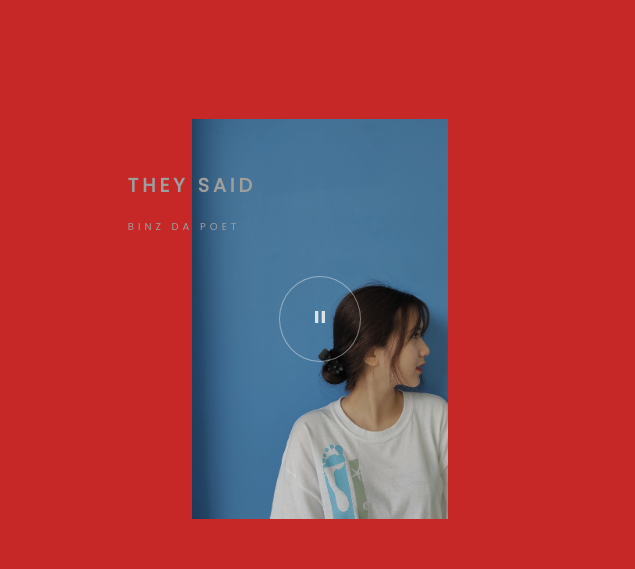
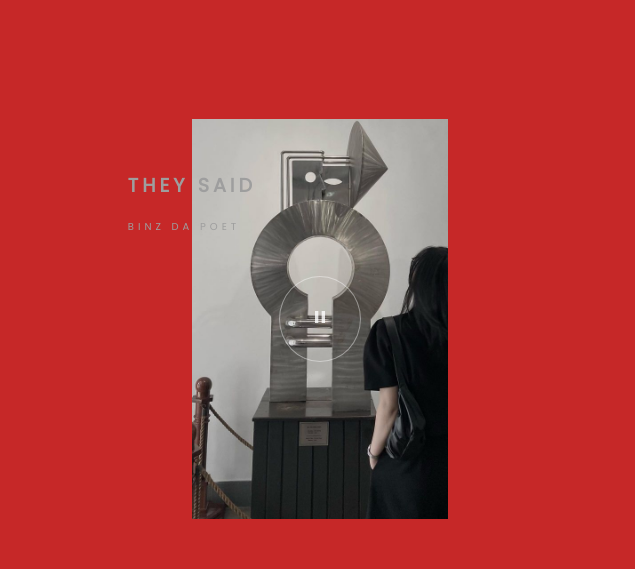
Before and after one commit to iamhieuxz/music, a plain HTML site: page index.html in a window 1280 px wide. Shown: the part 81-650 px from the top of the page, 0-635 px from the left. Drawn offline with nearby package versions, Linux system fonts and the light colour scheme.

Commit message:
Update style.css

```diff
--- a/style.css
+++ b/style.css
@@ -92,7 +92,7 @@ html , body {
      transform: translate(-50%, -50%);
      width: 40%;
      height: 50%;
-     background: url(./img/cover1.jpg) no-repeat, 50% 50%;
+     background: url(./img/huyen1.jpg) no-repeat, 50% 50%;
      background-size: cover;
 }
 .data {
```
